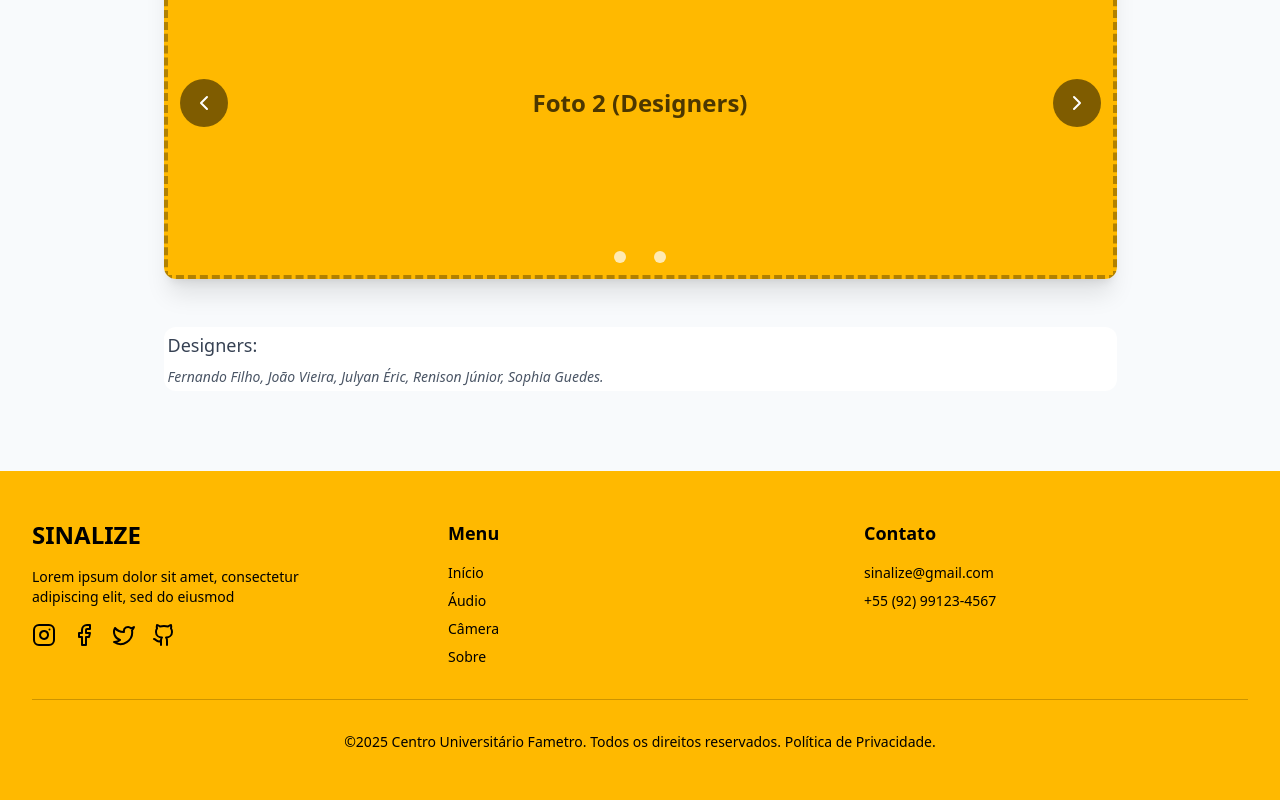
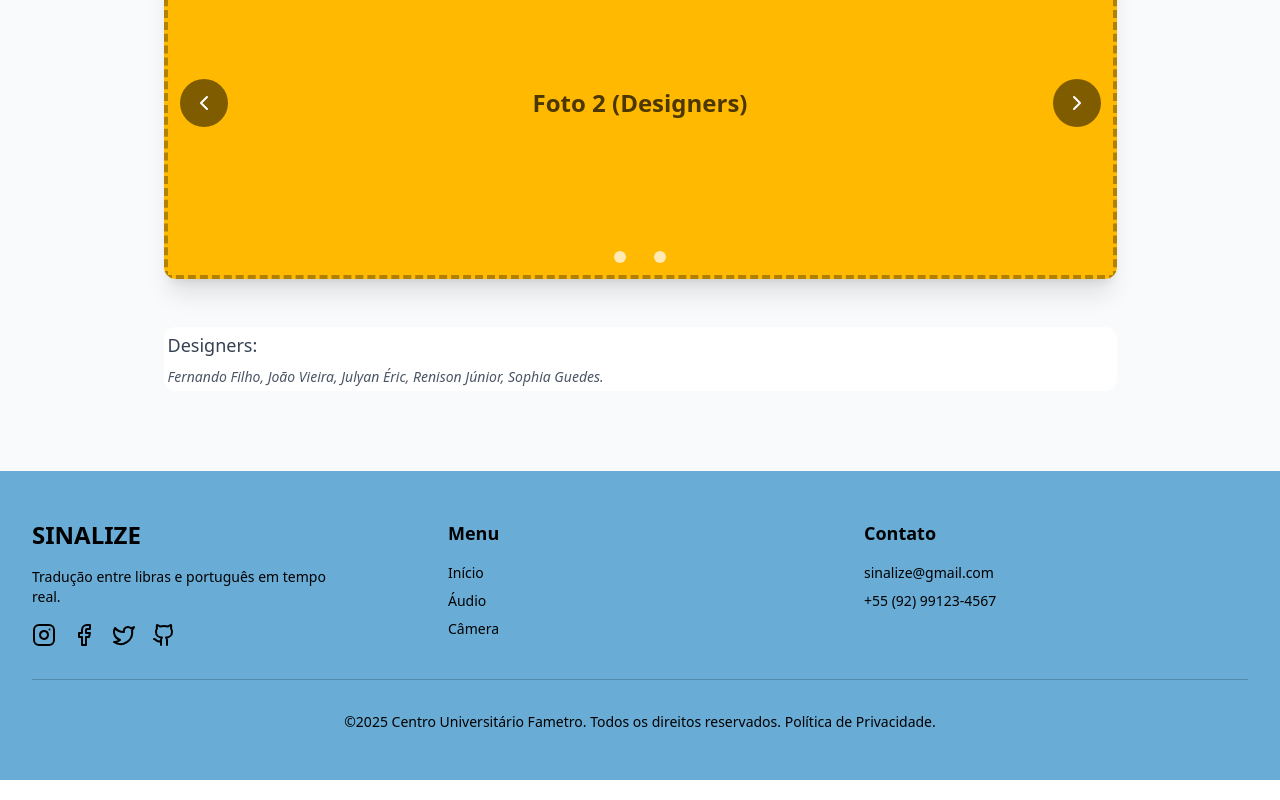
Before and after one commit to Alexandrediasss/Sinalize-Frontend, a React (Vite) app: page /sobre in a window 1280 px wide. Shown: the part 1413-2213 px from the top of the page. Built offline with nearby package versions, Linux system fonts and the light colour scheme.

Commit message:
Mudando a cor do footer

```diff
--- a/src/components/Footer/index.jsx
+++ b/src/components/Footer/index.jsx
@@ -5,19 +5,18 @@ import { Instagram, Facebook, Twitter, Github } from 'lucide-react'
 const menuLinks = [
     { name: 'Início', path: '/' },
     { name: 'Áudio', path: '/audio' },
-    { name: 'Câmera', path: '/camera' },
-    { name: 'Sobre', path: '/sobre' },
+    { name: 'Câmera', path: '/camera' }
 ]
 
 function Footer() {
     return (
-        <footer className="bg-amber-400 text-black">
+        <footer className="bg-[#69ACD5] text-black">
             <div className="mx-auto max-w-7xl px-4 sm:px-6 lg:px-8 py-12">
                 <div className="grid grid-cols-1 md:grid-cols-3 gap-8 mb-8">
                     <div className="space-y-4">
                         <h2 className="text-2xl font-bold">SINALIZE</h2>
                         <p className="text-sm max-w-xs">
-                            Lorem ipsum dolor sit amet, consectetur adipiscing elit, sed do eiusmod
+                            Tradução entre libras e português em tempo real.
                         </p>
                         <div className="flex space-x-4">
                             <a href="#" className="hover:text-gray-700">
```
